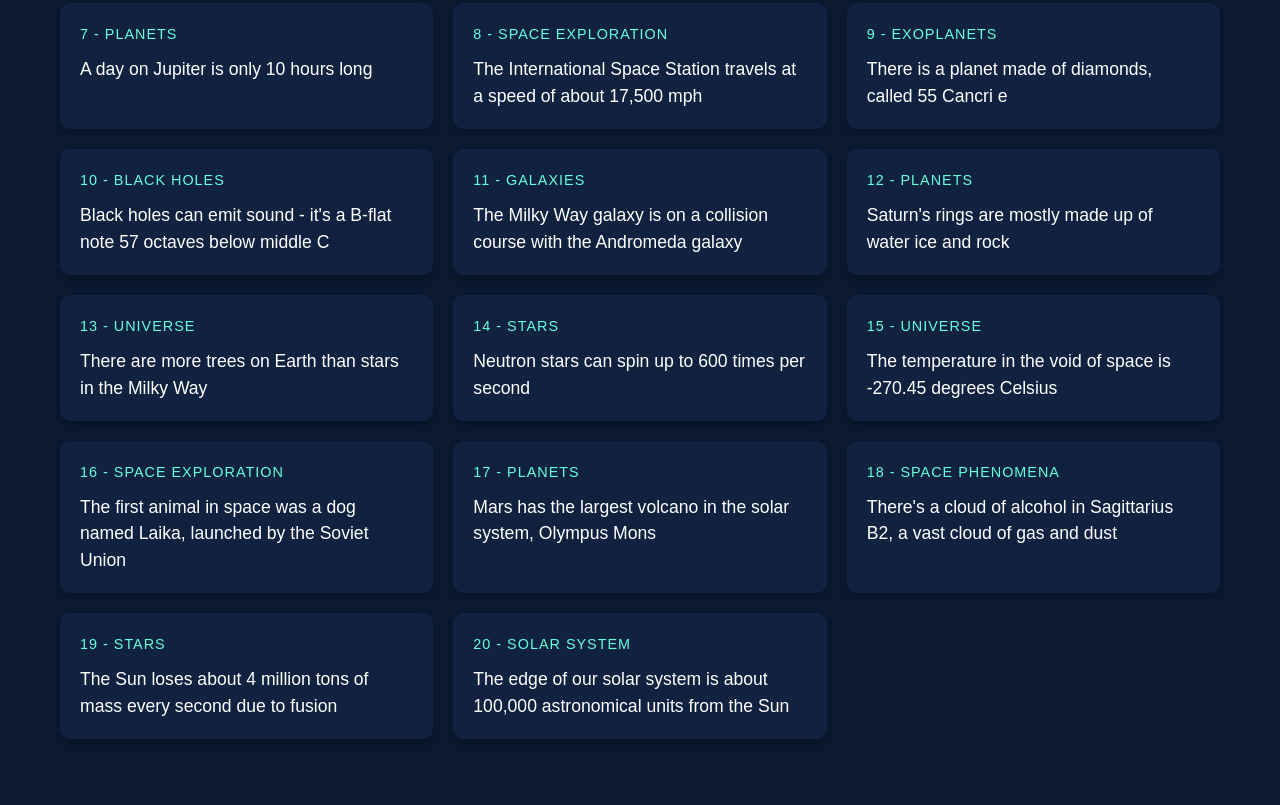
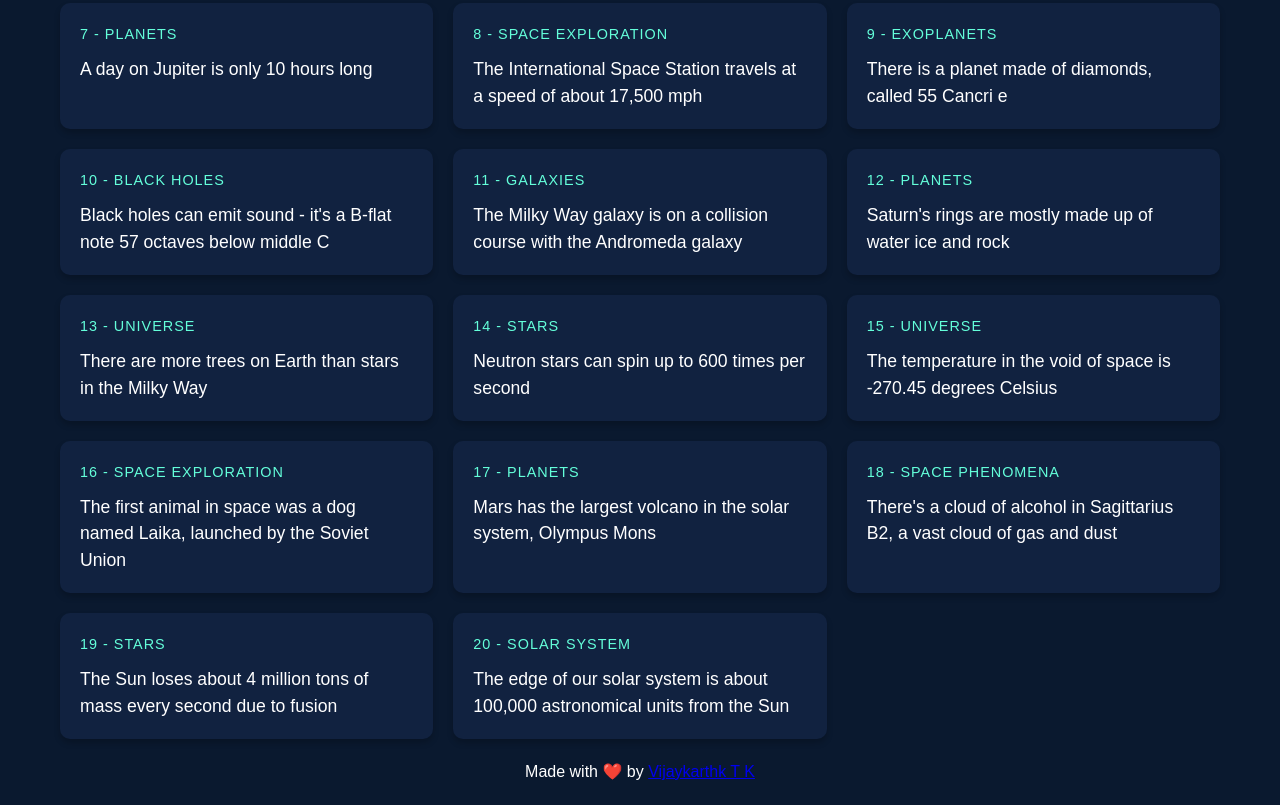
Before and after one commit to vijaykarthiktk/space-fact, a plain HTML site: page index.html in a window 1280 px wide. Shown: the part 545-1350 px from the top of the page. Before the commit the page ends 1324 px from the top, so only its background shows below. Drawn offline with Linux system fonts and the light colour scheme.

Commit message:
Update index.html

```diff
--- a/index.html
+++ b/index.html
@@ -227,6 +227,14 @@
         <h1>Fascinating Space Facts</h1>
       </header>
       <div class="facts-container"></div>
+      <center>
+        <footer>
+          <p>
+            Made with ❤️ by
+            <a href="https://github.com/vijaykarthiktk">Vijaykarthk T K</a>
+          </p>
+        </footer>
+      </center>
     </div>
   </body>
 </html>
```
